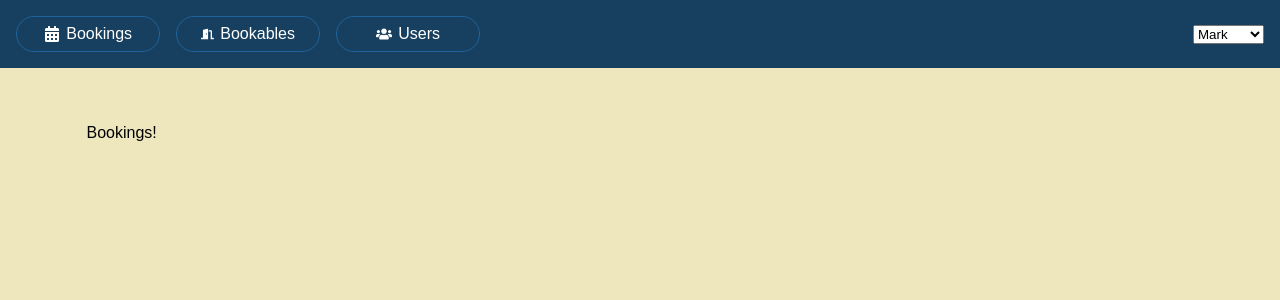
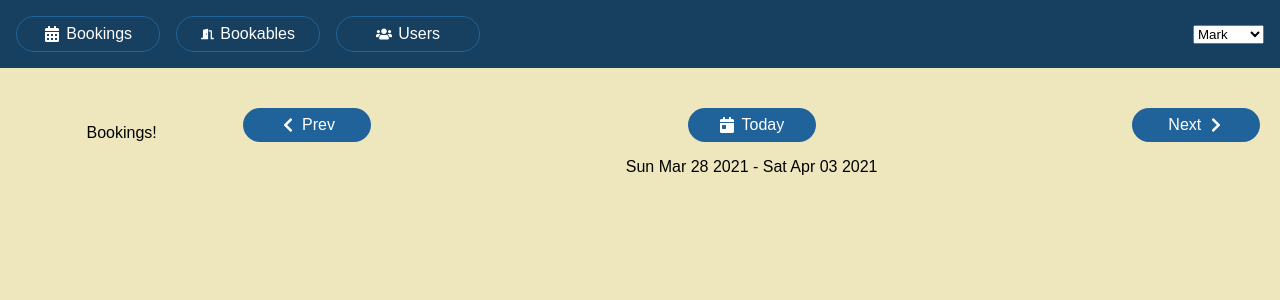
Before and after one commit to KVexcavator/bookshelf, a React (Create React App) app: page /bookings in a window 1280 px wide. Shown: the top 300 px of the page. Built offline with nearby package versions, Linux system fonts and the light colour scheme.

Commit message:
can sow the start and end week with reducer's function

```diff
--- a/src/App.css
+++ b/src/App.css
@@ -193,3 +193,14 @@
 .item-details .bookable-availability ul {
   list-style: square;
 }
+
+
+.date-picker {
+  display:flex;
+  margin:0 0 1em;
+  justify-content: space-between;
+  align-items: center;
+}
+.date-picker button {
+  width:8em;
+}
--- a/src/components/Bookings/BookingsPage.js
+++ b/src/components/Bookings/BookingsPage.js
@@ -1,7 +1,10 @@
+import WeekPicker from "./WeekPIcker";
+
 export default function BookingsPage (){
   return(
     <main className="bookings-page">
       <p>Bookings!</p>
+      <WeekPicker date={new Date()} />
     </main>
   )
 }
--- /dev/null
+++ b/src/components/Bookings/WeekPIcker.js
@@ -0,0 +1,41 @@
+import {useReducer} from "react";
+import reducer from "./weekReducer";
+import {getWeek} from "../../utils/date-wrangler";
+import {FaChevronLeft, FaCalendarDay, FaChevronRight} from "react-icons/fa";
+
+export default function WeekPicker ({date}){
+  const [week, dispatch] = useReducer(reducer, date, getWeek);
+
+  return (
+    <div>
+      <p className="date-picker">
+        <button
+          className="btn"
+          onClick={()=> dispatch({type: "PREV_WEEK"})}
+        >
+          <FaChevronLeft />
+          <span>Prev</span>
+        </button>
+
+        <button
+          className="btn"
+          onClick={()=> dispatch({type: "TODAY"})}
+        >
+          <FaCalendarDay />
+          <span>Today</span>
+        </button>
+
+        <button
+          className="btn"
+          onClick={() => dispatch({type: "NEXT_WEEK"})}
+        >
+          <span>Next</span>
+          <FaChevronRight />
+        </button>
+      </p>
+      <p>
+        {week.start.toDateString()} - {week.end.toDateString()}
+      </p>
+    </div>
+  )
+}
--- /dev/null
+++ b/src/components/Bookings/weekReducer.js
@@ -0,0 +1,16 @@
+import { getWeek } from "../../utils/date-wrangler";
+
+export default function reducer (state, action) {
+  switch(action.type){
+    case "NEXT_WEEK":
+      return getWeek(state.date, 7)
+    case "PREV_WEEK":
+      return getWeek(state.date, -7)
+    case "TODAY":
+      return getWeek(new Date())
+    case "SET_DATE":
+      return getWeek(new Date(action.payload))
+    default:
+      throw new Error(`Unknown action type: ${action.type}`)
+  }
+}
--- /dev/null
+++ b/src/utils/date-wrangler.js
@@ -0,0 +1,18 @@
+// сдвигает дату на указанное количество дней
+export function addDays(date, daysToAdd){
+  const clone = new Date(date.getTime())
+  clone.setDate(clone.getDate() + daysToAdd)
+  return clone
+}
+
+// возвращает обьект текушей недели по дате с началом и концом
+export function getWeek (forDate, daysOffset=0){
+  const date = addDays(forDate, daysOffset)
+  const day = date.getDay()
+
+  return {
+    date,
+    start: addDays(date, -day),
+    end: addDays(date, 6 - day)
+  }
+}
```
